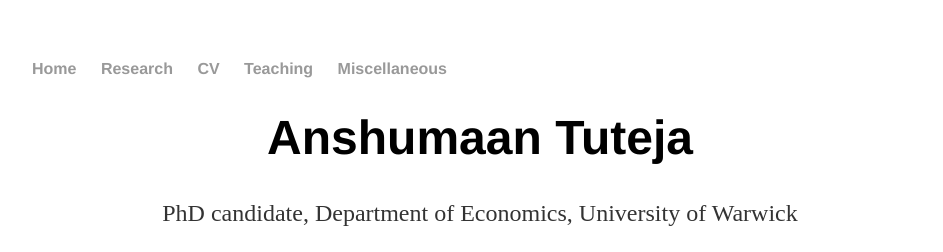
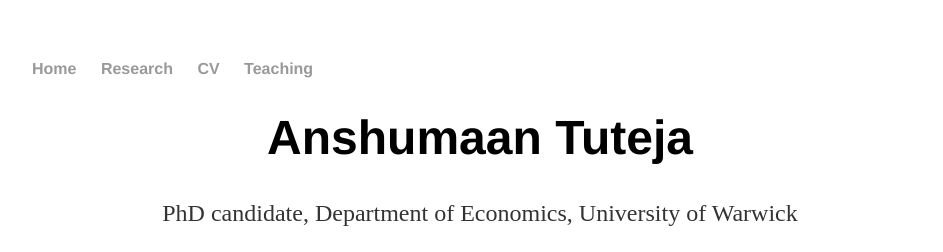
Before and after one commit to anshumaan-tuteja/anshumaan-tuteja.github.io, a Jekyll site: the page built from index.html, in a window 1280 px wide. Shown: the top 252 px of the page, without its empty margins (160-1103 px from the left). Built offline with Jekyll 4.4.1, drawn with Linux system fonts in a browser that asks for light colours.

Commit message:
Update default.html
Removing miscellaneous page for now.

```diff
--- a/_layouts/default.html
+++ b/_layouts/default.html
@@ -12,7 +12,7 @@
 					<li><a href="_pages/research.html">Research</a></li>
 					<li><a href="_pages/cv.html">CV</a></li>
 					<li><a href="_pages/teaching.html">Teaching</a></li>
-					<li><a href="_pages/misc.html">Miscellaneous</a></li>
+					<!-- <li><a href="_pages/misc.html">Miscellaneous</a></li> -->
 				</ul>
 			</nav>
 			<div class="container">
```
